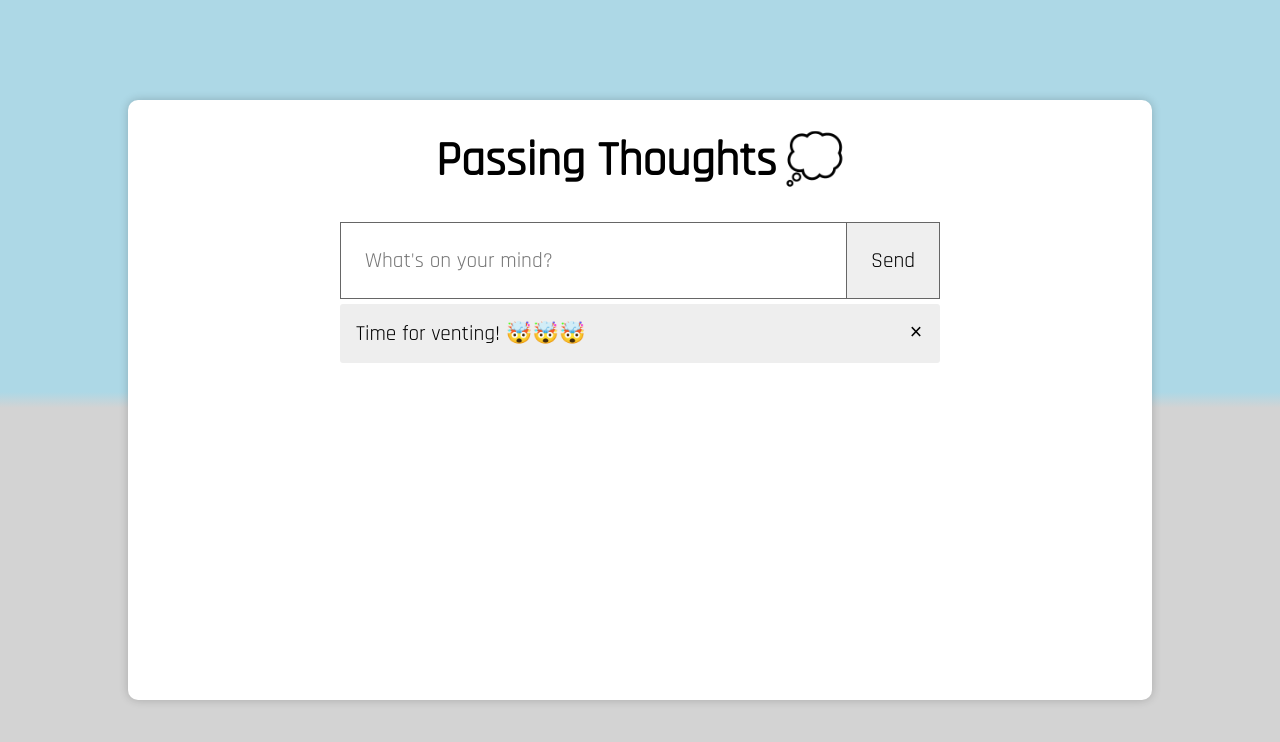
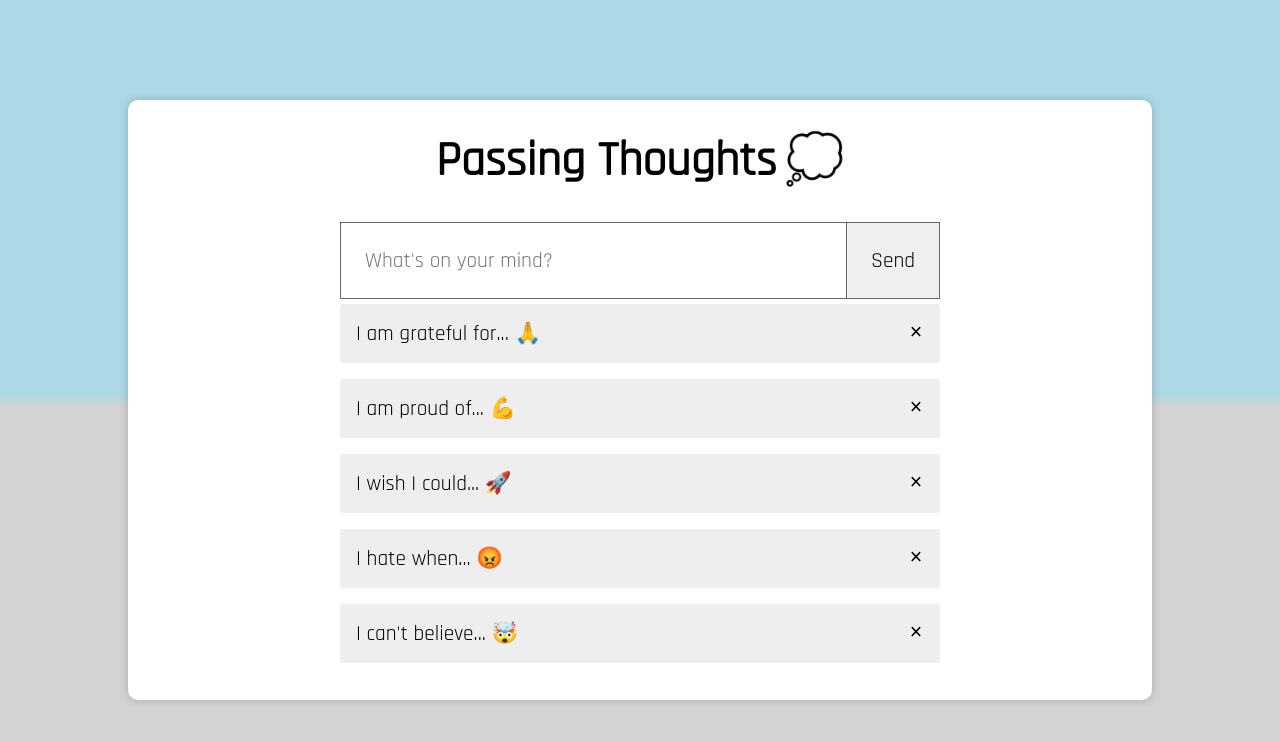
Before and after one commit to rickydefazio/thoughts, a React (Vite) app: page / in a window 1280 px wide. Shown: the top 742 px of the page. Built offline with nearby package versions, Linux system fonts and the light colour scheme.

Commit message:
change initial thoughts

```diff
--- a/src/utilities.ts
+++ b/src/utilities.ts
@@ -20,9 +20,33 @@ export function getInitialThoughts() {
   return [
     {
       id: generateId(),
-      text: 'Time for venting!',
+      text: 'I am grateful for...',
       expiresAt: getNewExpirationTime(),
-      emoji: '🤯🤯🤯',
+      emoji: '🙏',
+    },
+    {
+      id: generateId(),
+      text: 'I am proud of...',
+      expiresAt: getNewExpirationTime(),
+      emoji: '💪',
+    },
+    {
+      id: generateId(),
+      text: 'I wish I could...',
+      expiresAt: getNewExpirationTime(),
+      emoji: '🚀',
+    },
+    {
+      id: generateId(),
+      text: 'I hate when...',
+      expiresAt: getNewExpirationTime(),
+      emoji: '😡',
+    },
+    {
+      id: generateId(),
+      text: "I can't believe...",
+      expiresAt: getNewExpirationTime(),
+      emoji: '🤯',
     },
   ];
 }
```
